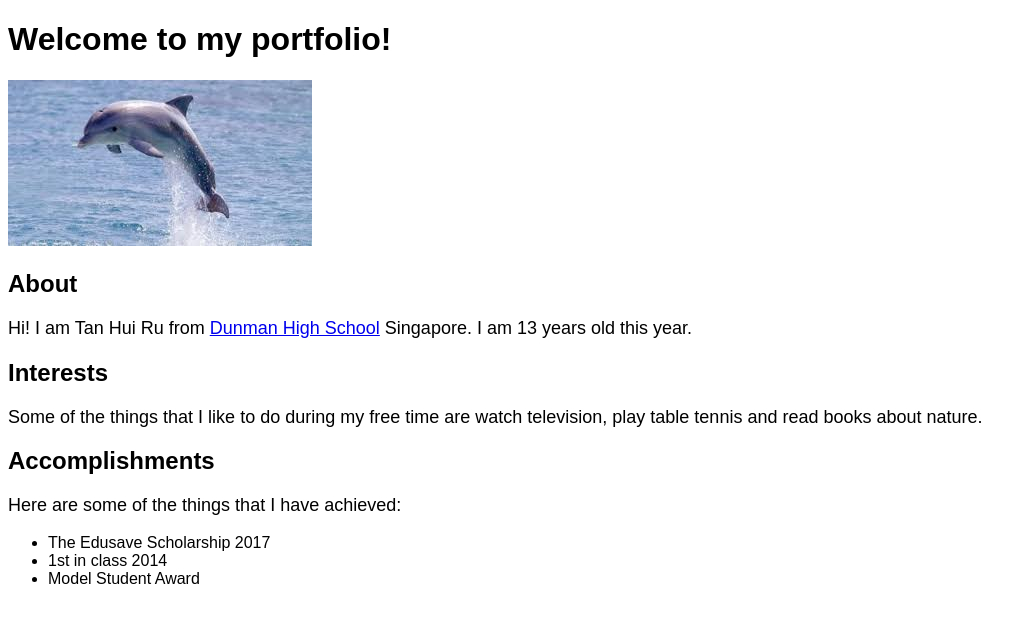
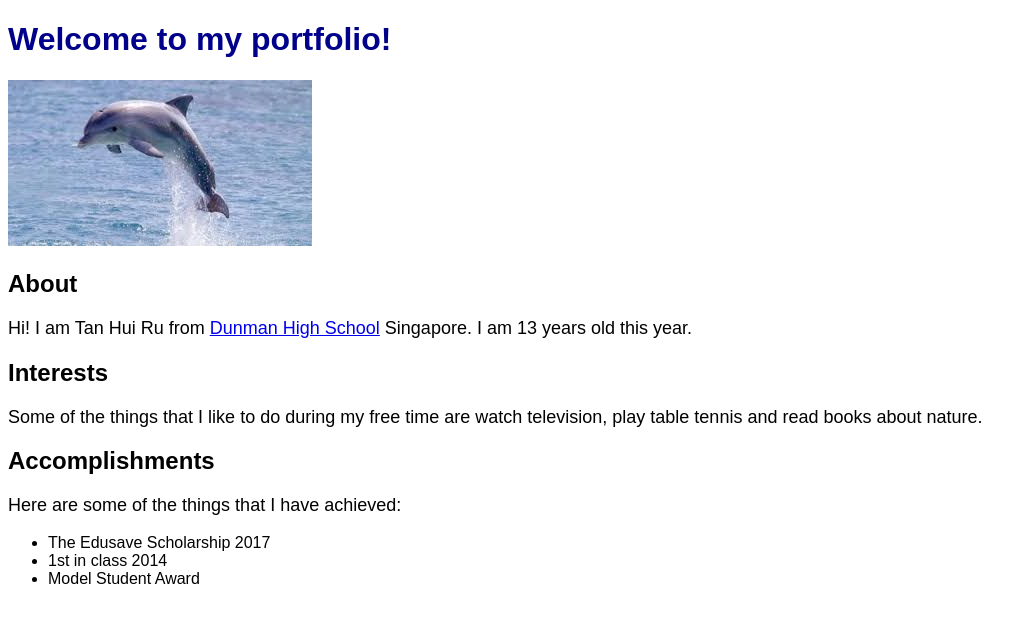
Before and after one commit to 17y1jtanhuiru/17y1jtanhuiru.github.io, a plain HTML site: page index.html in a window 1280 px wide. Shown: the whole page, without its empty margins (0-1032 px from the left). Drawn offline with Linux system fonts and the light colour scheme.

Commit message:
Update style.css

```diff
--- a/style.css
+++ b/style.css
@@ -1,5 +1,5 @@
 h1{
- color:dark blue;
+ color:darkblue;
 }
 p{font-size:18px;
 }
```
